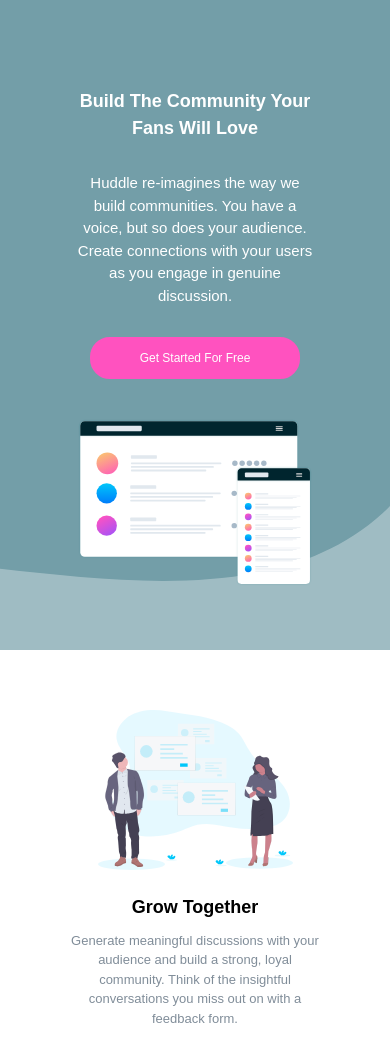
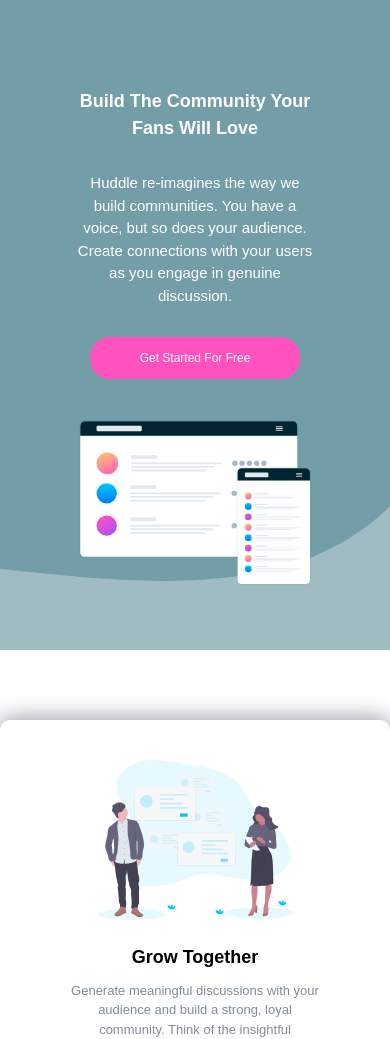
Before and after one commit to Sammytee98/huddle-landing-page, a plain HTML site: page index.html in a window 390 px wide. Shown: the part 82-1121 px from the top of the page. Drawn offline with nearby package versions, Linux system fonts and the light colour scheme.

Commit message:
Add files via upload

```diff
--- a/style.css
+++ b/style.css
@@ -362,8 +362,11 @@ body
     {
         display: grid;
         grid-template-columns: 1fr;
-        margin: 10px 0;
-        padding: 0;
+        margin: 20px 0;
+        padding: 40px 0;
+        background-color: var(--secondary-color);
+        box-shadow: 0 0 25px var(--paragraph-text-color2);
+        border-radius: 1rem;
     }
     .gridContainer .flexcard .articleImage
     {
```
